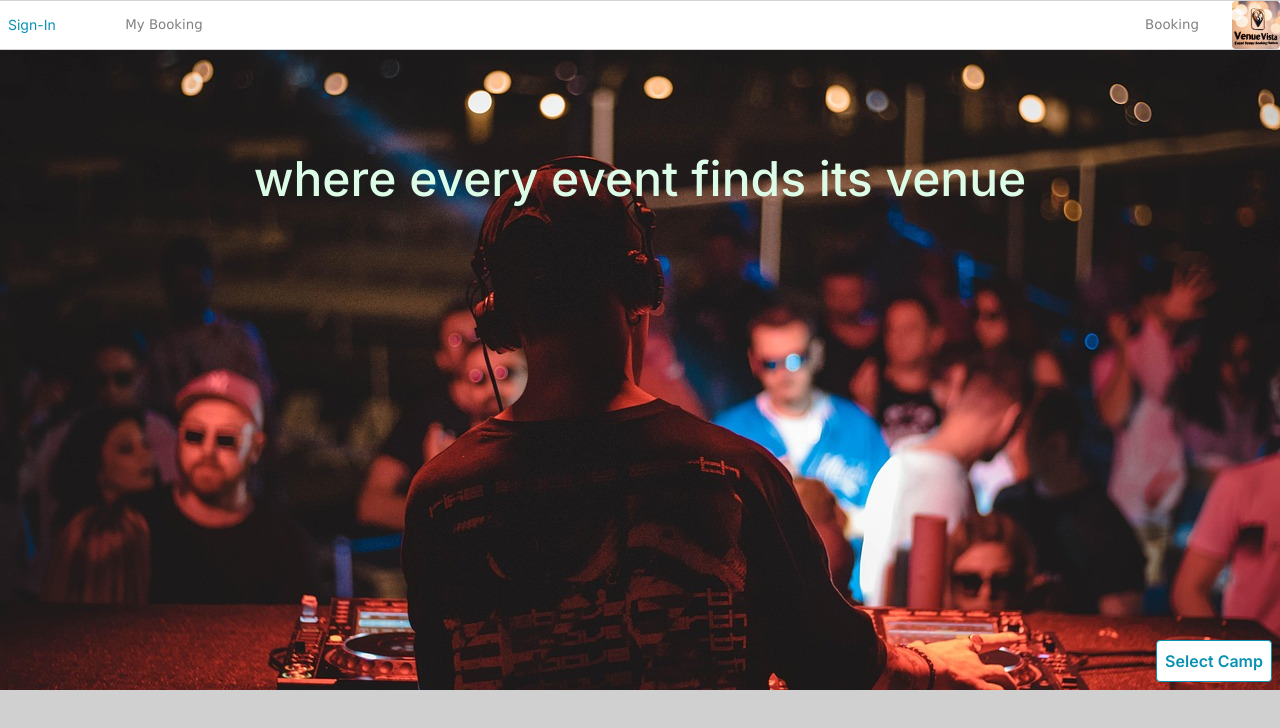
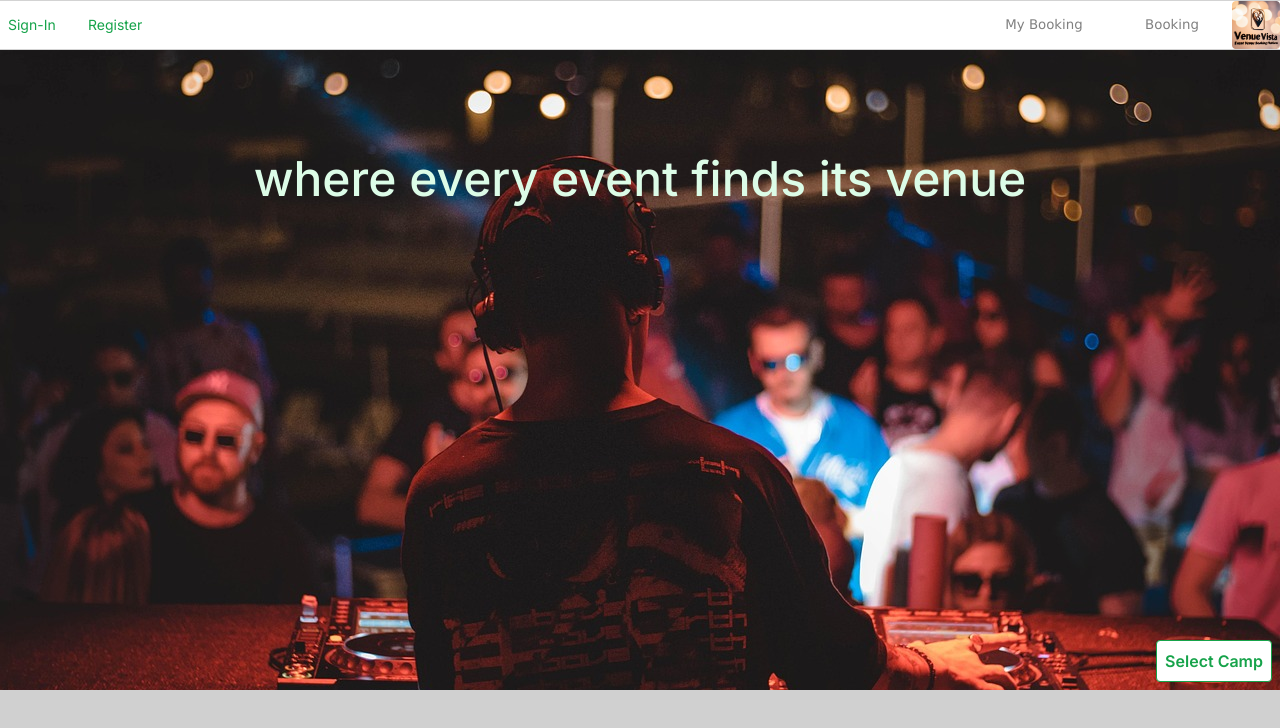
Before and after one commit to 2110503-2564/fe-project-2024-2-public-class-frontenddev, a Next.js app: page / in a window 1280 px wide. Shown: the top 728 px of the page. Built offline with nearby package versions, Linux system fonts and the light colour scheme; no server answers.

Commit message:
fix topmenu

```diff
--- a/src/app/booking/manage/@manage/page.tsx
+++ b/src/app/profile/@manage/page.tsx
@@ -1,9 +1,7 @@
 export default function ManagePage() {
     return (
         <main>
-            <div>
-                Your Booking
-            </div>
+
         </main>
     )
 }
--- a/src/app/booking/manage/page.tsx
+++ b/src/app/profile/page.tsx
@@ -2,7 +2,7 @@ export default function ManageBooking() {
     return (
         <main>
             <div className="text-center text-lg">
-                Manage Your Booking
+                Profile
             </div>
         </main>
     );
--- a/src/components/Banner.tsx
+++ b/src/components/Banner.tsx
@@ -27,9 +27,9 @@ export default function Banner() {
                 session? <div className='z-30 absolute top-5
                 right-10 font-semibold text-white text-xl'>Welcome {session.user?.name}</div>:null
             }
-            <button className='bg-white text-cyan-600 border border-cyan-600
+            <button className='bg-white text-green-600 border border-green-600
             font-semibold py-2 px-2 m-2 rounded z-30 absolute bottom-0 right-0
-            hover:bg-cyan-600 hover:text-white hover:border-transparent'
+            hover:bg-green-600 hover:text-white hover:border-transparent'
             onClick={(e)=>{ e.stopPropagation();
                 router.push('/camp')
              }}>Select Camp</button>
--- a/src/components/TopMenu.tsx
+++ b/src/components/TopMenu.tsx
@@ -11,21 +11,34 @@ export default async function TopMenu () {
 
     return (
         <div className={styles.menucontainer}>
-            <Image src={'/img/logo.png'} className={styles.logoimg}
-            alt='logo' width={0} height={0} sizes='100vh'/>
+            <Link href="/"><Image src={'/img/logo.png'} className={styles.logoimg}
+            alt='logo' width={0} height={0} sizes='6vh'/></Link>
             <TopMenuItem title='Booking' pageRef='/booking'/>
             {
                 session? <Link href="/api/auth/signout">
                     <div className='flex items-center absolute left-0 h-full
-                    px-2 absoulute left-0 text-cyan-600 text-sm'>Sign-Out of {session.user?.name}</div></Link>
+                    px-2 absoulute left-0 text-green-600 text-sm'>Sign-Out of {session.user?.name}</div></Link>
                 :<Link href="/api/auth/signin">
                     <div className='flex items-center absolute left-0 h-full
-                    px-2 absoulute left-0 text-cyan-600 text-sm'>Sign-In</div></Link>
+                    px-2 absoulute left-0 text-green-600 text-sm'>Sign-In</div></Link>
             }
-            <div className='flex items-center absolute left-24 h-full
-                    px-2 absoulute left-24 text-cyan-600 text-sm'>
+            {
+                session? null:<Link href="/api/auth/register">
+                <div className='flex items-center absolute left-20 h-full
+                px-2 text-green-600 text-sm'>Register</div></Link>
+            }
+            <div className='flex items-center h-full
+                    px-2 text-cyan-600 text-sm'>
                 <TopMenuItem title='My Booking' pageRef='/mybooking'/>
             </div>
+            {
+                session? (
+                <div className='flex items-center h-full
+                    px-2 text-cyan-600 text-sm'>
+                <TopMenuItem title='Profile' pageRef='/profile'/>
+                </div>
+                ): null
+            }
         </div>
     );
 }
--- a/src/components/topmenu.module.css
+++ b/src/components/topmenu.module.css
@@ -26,3 +26,7 @@
     font-size: 10pt;
     color: gray;
 }
+
+.itemcontainer:hover {
+    color: rgb(117, 225, 117);
+}
```
Also changed, not shown: src/app/profile/@dashboard/page.tsx (renamed from src/app/booking/manage/@dashboard/page.tsx), src/app/profile/layout.tsx (renamed from src/app/booking/manage/layout.tsx).
